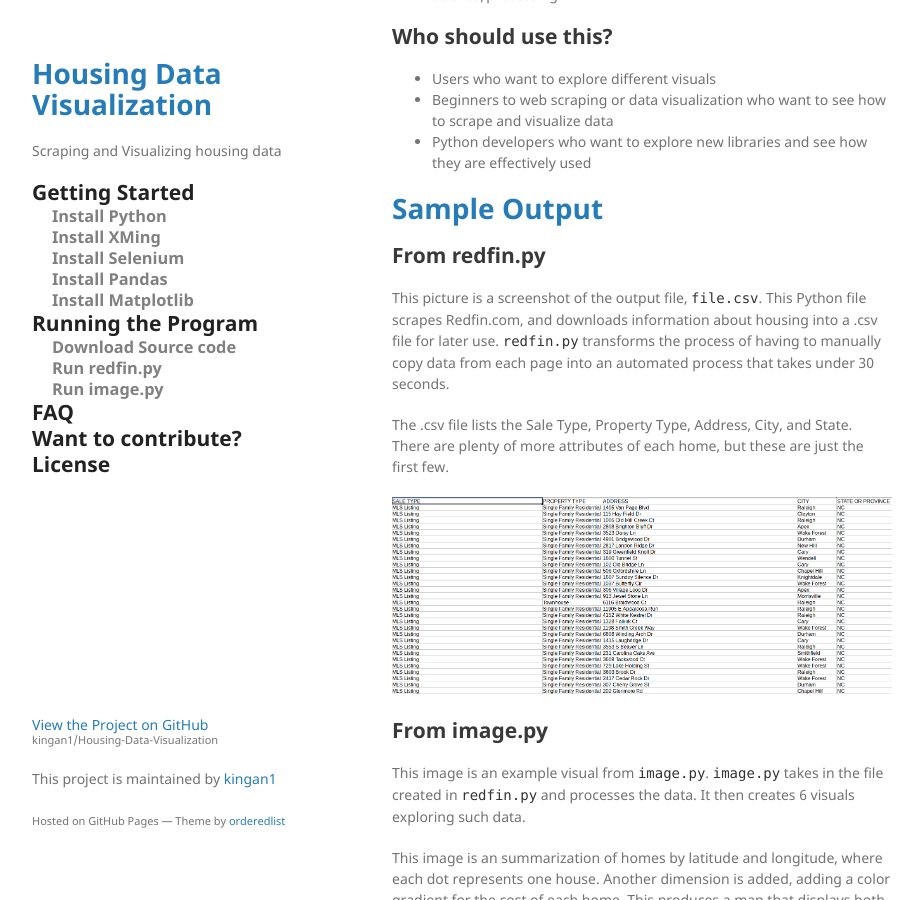
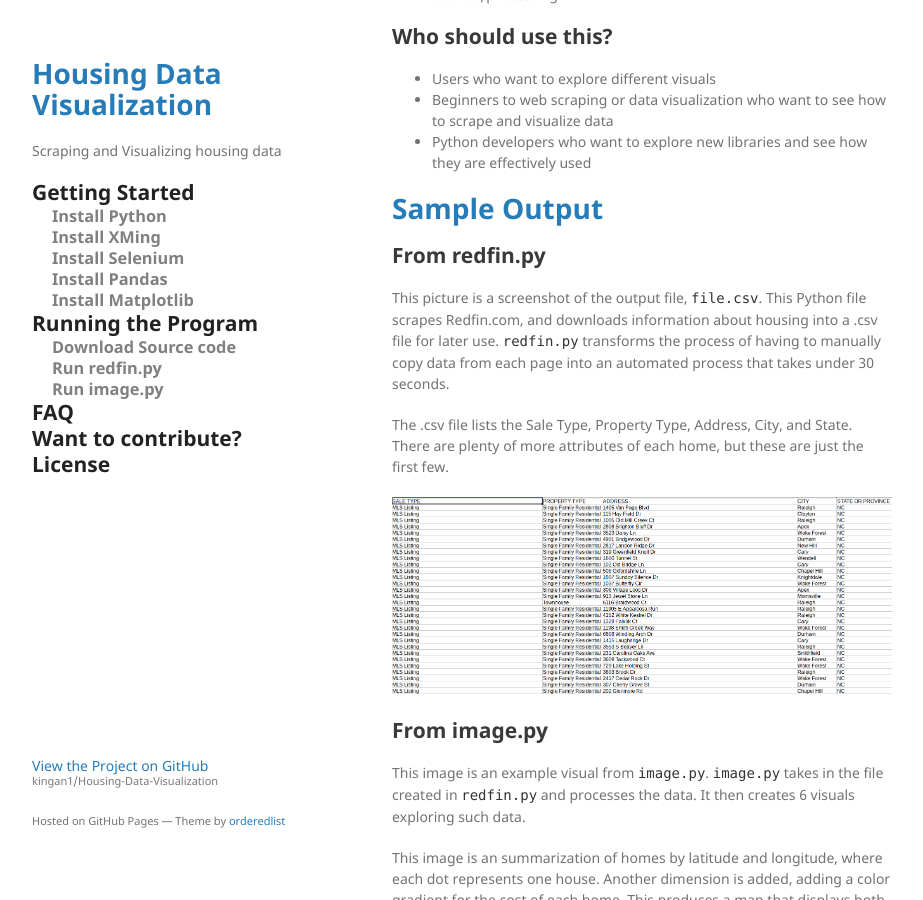
Before and after one commit to kingan1/Housing-Data-Visualization, a Jekyll site: the page built from README.md, in a window 1280 px wide and 900 px high, scrolled down 459 px. Shown: the whole window, without its empty margins (178-1101 px from the left). Built offline with Jekyll 4.4.1, drawn with Linux system fonts in a browser that asks for light colours; our own code applies the rules of GitHub Pages for plain Markdown files.

Commit message:
Update default.html

```diff
--- a/_layouts/default.html
+++ b/_layouts/default.html
@@ -14,7 +14,7 @@
   <body>
     <div class="wrapper">
       <header>
-        <h1><a href="{{ "/" | absolute_url }}">Housing Data Visualization</a></h1>
+        <h1 color="black"><a href="{{ "/" | absolute_url }}">Housing Data Visualization</a></h1>
 
         <p>Scraping and Visualizing housing data</p>
         <h2 class="mainHeading"><a href="#getting-started"><strong>Getting Started</strong></a></h2>
@@ -41,10 +41,7 @@
 
       </section>
       <footer>
-        <p class="view"><a href="{{ site.github.repository_url }}">View the Project on GitHub <small>{{ site.github.repository_nwo }}</small></a></p>
-        {% if site.github.is_project_page %}
-        <p>This project is maintained by <a href="{{ site.github.owner_url }}">{{ site.github.owner_name }}</a></p>
-        {% endif %}
+        <p class="view" color = "black"><a href="{{ site.github.repository_url }}">View the Project on GitHub <small>{{ site.github.repository_nwo }}</small></a></p>
         <p><small>Hosted on GitHub Pages &mdash; Theme by <a href="https://github.com/orderedlist">orderedlist</a></small></p>
       </footer>
     </div>
```
